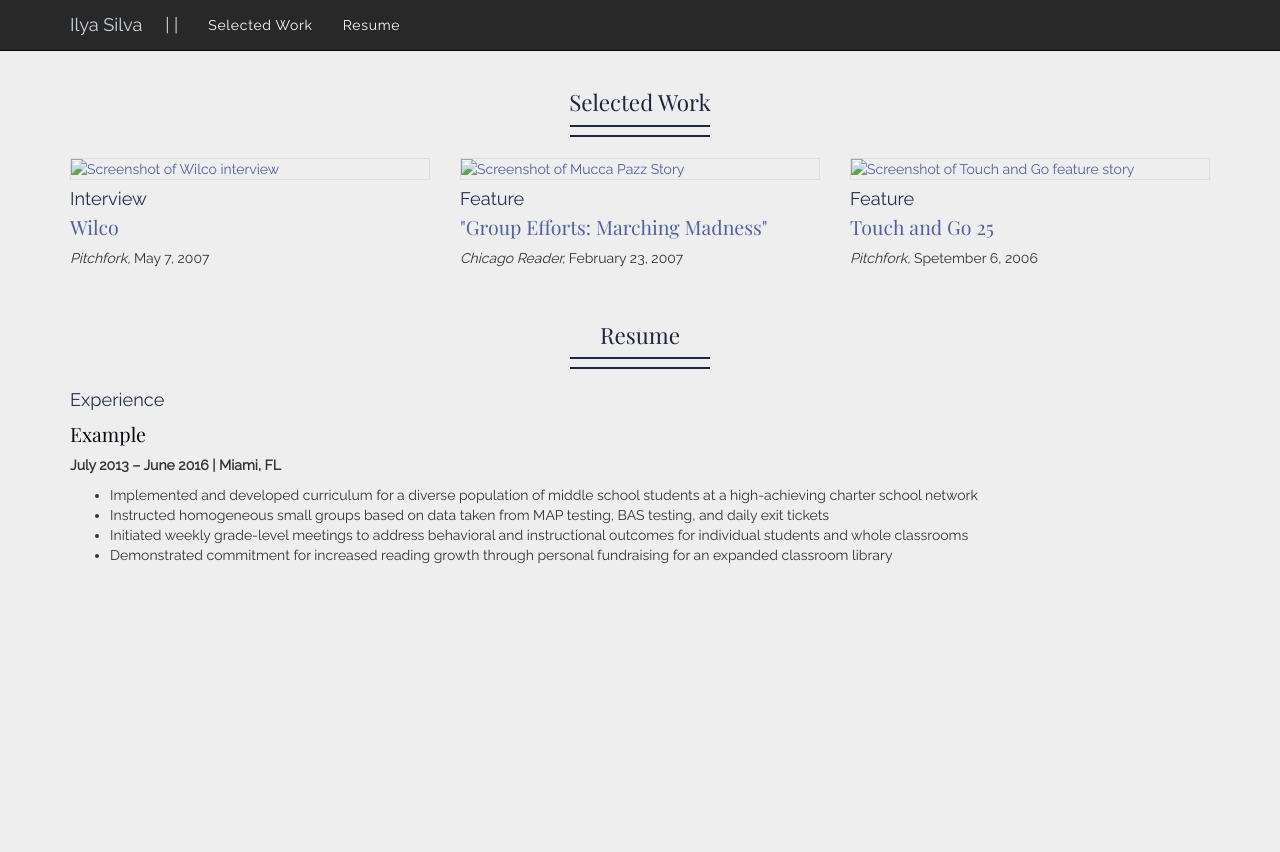
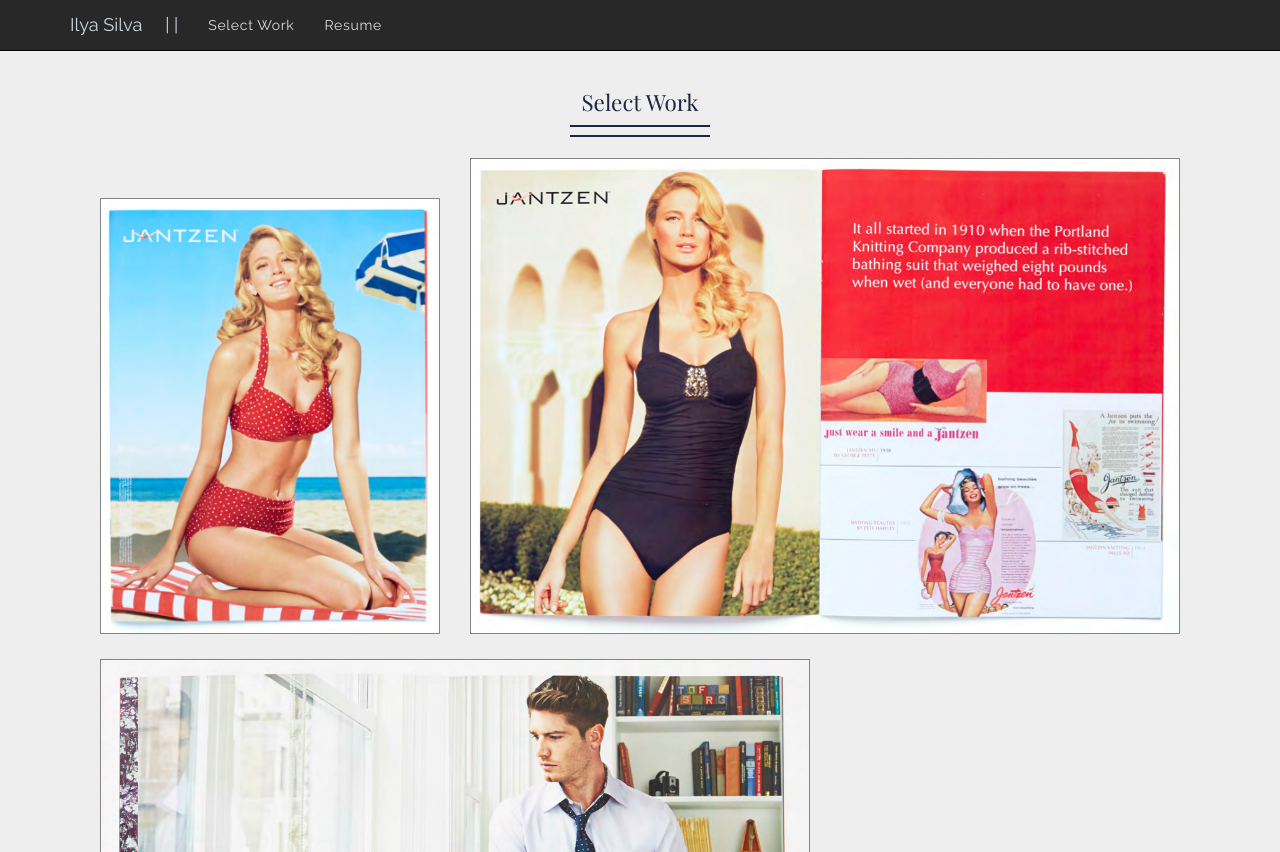
Before and after one commit to kzadrozny/ilya, a plain HTML site: page index.html in a window 1280 px wide. Shown: the top 852 px of the page. Before the commit the page ends 800 px from the top, so only its background shows below. Drawn offline with nearby package versions, Linux system fonts and the light colour scheme.

Commit message:
Portfolio Uploaded

```diff
--- a/css/2-col-portfolio.css
+++ b/css/2-col-portfolio.css
@@ -21,7 +21,7 @@
 }
 
 .navbar-inverse .navbar-nav>li>a {
-	color: #fff;
+	color: #ddd;
 	font-weight: 400;
 	letter-spacing: 0.05em;
 }
@@ -34,7 +34,6 @@
 	padding-bottom: 0;
 	margin: 20px 0 40px;
 	text-align: center;
-	//border-bottom: 1px solid #A0AEC1;
 }
 
 .page-header:after {
@@ -56,7 +55,7 @@
 }
 
 img {
-	border: 1px solid #ddd;
+	border: 1px solid #848484;
 }
 
 h1 {
@@ -103,6 +102,12 @@
     margin-bottom: 25px;
 }
 
+.flex {
+	display: flex;
+	flex-wrap: wrap;
+    align-items: baseline;
+}
+
 footer {
 	background-color: #27303b;
 	padding: 1.5em 1em 1em 2em;
--- a/index.html
+++ b/index.html
@@ -44,7 +44,7 @@
             <!-- Collect the nav links, forms, and other content for toggling -->
             <div class="collapse navbar-collapse" id="bs-example-navbar-collapse-1">
                 <ul class="nav navbar-nav">
-                    <li><a href="#selected">Selected Work</a></li>
+                    <li><a href="#select">Select Work</a></li>
                     <li><a href="#resume">Resume</a></li>
                 </ul>
             </div>
@@ -57,37 +57,76 @@
     <div class="container">
 
  <!-- Portfolio -->
-        <div class="row">
-             <div class="col-lg-12" id="selected">
-                <h1 class="page-header">Selected Work</h1>
-            </div>
-            <div class="col-md-4 portfolio-item">
-                <a href="http://pitchfork.com/features/interview/6602-wilco/">
-                    <img class="img-responsive" src="images/f-Wilco.jpg" alt="Screenshot of Wilco interview">
-                </a>
-                <h2 class="cite">Interview</h2>
-                <h3><a href="http://pitchfork.com/features/interview/6602-wilco/">Wilco</a></h3>
-                <p><em>Pitchfork,</em> May 7, 2007</p>
+        <section class="portfolio" id="select">
+             <div class="col-lg-12">
+                <h1 class="page-header">Select Work</h1>
             </div>
 
-            <div class="col-md-4 portfolio-item">
-                <a href="http://www.chicagoreader.com/chicago/group-efforts-marching-madness/Content?oid=924389">
-                    <img class="img-responsive" src="images/f-Reader.jpg" alt="Screenshot of Mucca Pazz Story">
-                </a>
-                <h2 class="cite">Feature</h2>
-                <h3><a href="http://www.chicagoreader.com/chicago/group-efforts-marching-madness/Content?oid=924389">"Group Efforts: Marching Madness"</a></h3>
-                <p><em>Chicago Reader,</em> February 23, 2007</p>
+            <div class="col-lg-12">
+                <div class="flex">
+                    <div class="col-sm-12 col-md-4 portfolio-item">
+                        <img class="img-responsive" src="images/Jantzen.jpg" alt="">
+                    </div>
+
+                    <div class="col-sm-12 col-md-8 portfolio-item">
+                        <img class="img-responsive" src="images/Jantzen-Spread.jpg" alt="">
+                    </div>
+
+                    <div class="col-sm-12 col-md-8 portfolio-item">
+                        <img class="img-responsive" src="images/Manhattan-Spread.jpg" alt="">
+                    </div>
+                    <div class="col-sm-12 col-md-4 portfolio-item">
+                        <img class="img-responsive" src="images/Manhattan.jpg" alt="">
+                    </div>
+
+                    <div class="col-sm-12 col-md-6 portfolio-item">
+                        <img class="img-responsive" src="images/Savane-Display.jpg" alt="">
+                    </div>
+
+                    <div class="col-sm-12 col-md-6 portfolio-item">
+                        <img class="img-responsive" src="images/Savane-Poster.jpg" alt="">
+                    </div>
+
+                    <div class="col-sm-12 col-md-6 portfolio-item">
+                        <img class="img-responsive" src="images/Savane1.jpg" alt="">
+                    </div>
+
+                    <div class="col-sm-12 col-md-6 portfolio-item">
+                        <img class="img-responsive" src="images/Savane2.jpg" alt="">
+                    </div>
+
+                    <div class="col-sm-12 col-md-4 portfolio-item">
+                        <img class="img-responsive" src="images/Axist.jpg" alt="">
+                    </div>
+
+                    <div class="col-sm-12 col-md-8 portfolio-item">
+                        <img class="img-responsive" src="images/Axist-Spread.jpg" alt="">
+                    </div>
+
+                     <div class="col-sm-12 col-md-6 portfolio-item">
+                        <img class="img-responsive" src="images/JohnHenry1.jpg" alt="">
+                    </div>
+
+                    <div class="col-sm-12 col-md-6 portfolio-item">
+                        <img class="img-responsive" src="images/JohnHenry2.jpg" alt="">
+                    </div>
+
+                    <div class="col-sm-12 col-md-4 portfolio-item">
+                        <img class="img-responsive" src="images/Jag.jpg" alt="">
+                    </div>
+
+                    <div class="col-sm-12 col-md-4 portfolio-item">
+                        <img class="img-responsive" src="images/Belk.jpg" alt="">
+                    </div>
+
+                    <div class="col-sm-12 col-md-4 portfolio-item">
+                        <img class="img-responsive" src="images/PerryEllis.jpg" alt="">
+                    </div>
+
+                </div>
             </div>
 
-            <div class="col-md-4 portfolio-item">
-                <a href="http://pitchfork.com/features/article/6421-touch-and-go-25/">
-                    <img class="img-responsive" src="images/f-Touch.jpg" alt="Screenshot of Touch and Go feature story">
-                </a>
-                <h2 class="cite">Feature</h2>
-                <h3><a href="http://pitchfork.com/features/article/6421-touch-and-go-25/">Touch and Go 25</a></h3>
-                <p><em>Pitchfork,</em> Spetember 6, 2006</p>
-            </div>
-        </div>
+        </section>
         <!-- /.row -->
 
 
```
